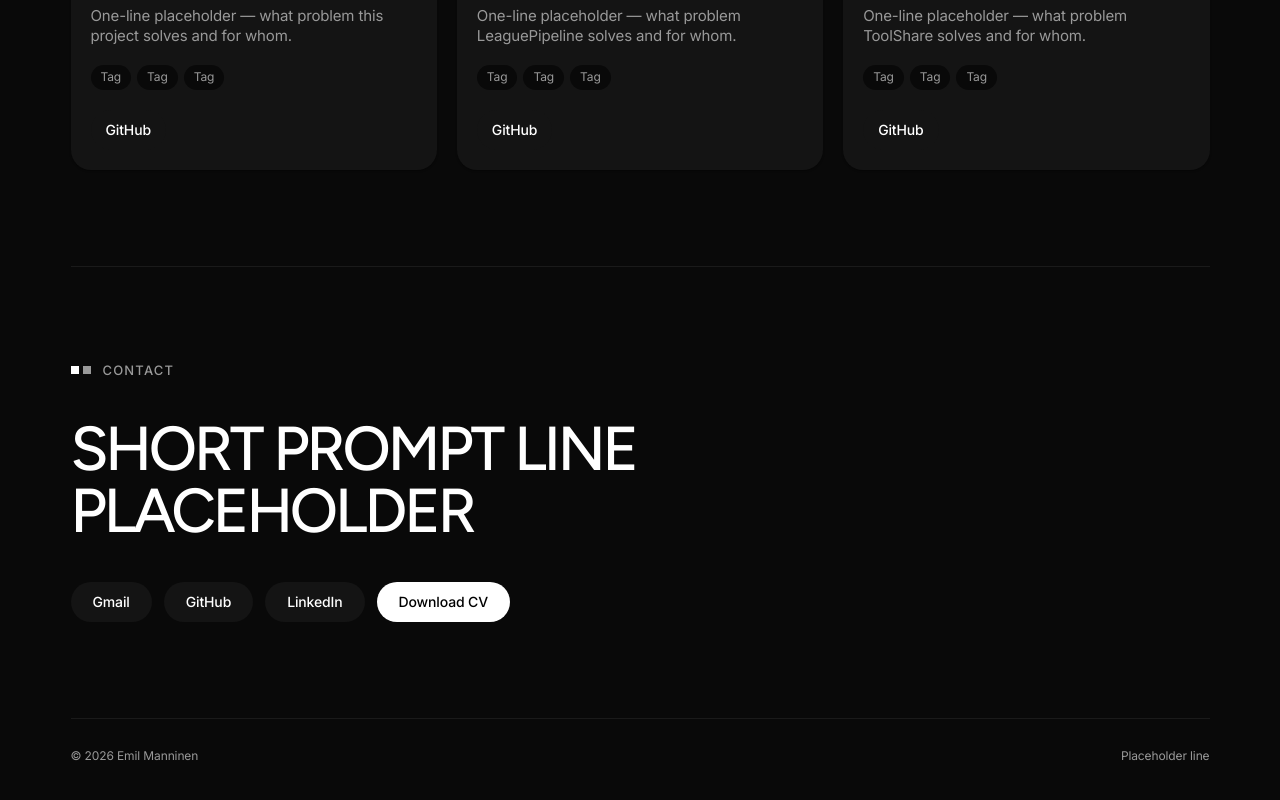
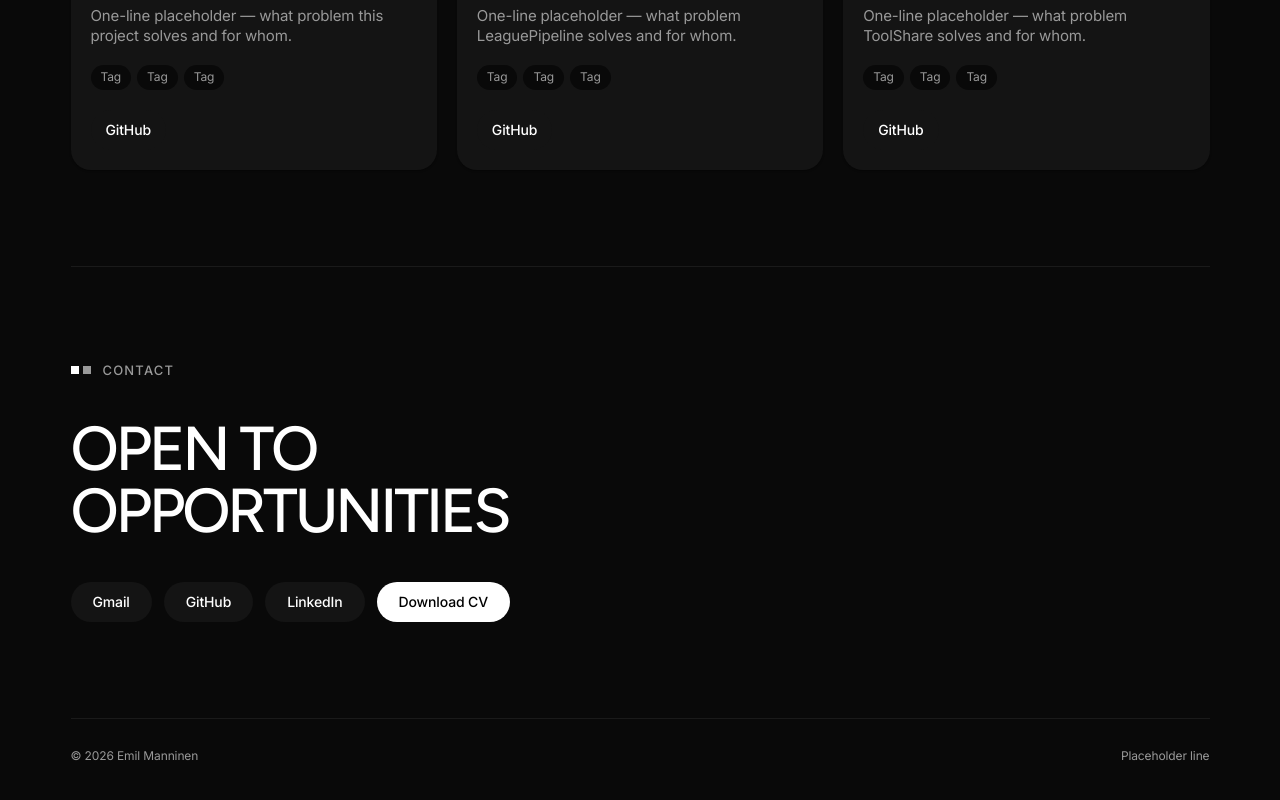
Before and after one commit to emilmanninen/Portfoliowebsite, a Next.js app: page / in a window 1280 px wide. Shown: the part 1745-2545 px from the top of the page. Built offline with nearby package versions, Linux system fonts and the light colour scheme.

Commit message:
feat: added contact text

```diff
--- a/src/components/sections/Contact.tsx
+++ b/src/components/sections/Contact.tsx
@@ -19,7 +19,7 @@ export default function Contact() {
         </span>
       </div>
 
-      <h2 className="t-display-lg uppercase max-w-[16ch]">Short prompt line placeholder</h2>
+      <h2 className="t-display-lg uppercase max-w-[16ch]">Open to opportunities</h2>
 
       <div className="flex flex-wrap items-center gap-[12px]">
         <Button size="lg" variant="secondary" href="mailto:eme.manninen@gmail.com">
```
